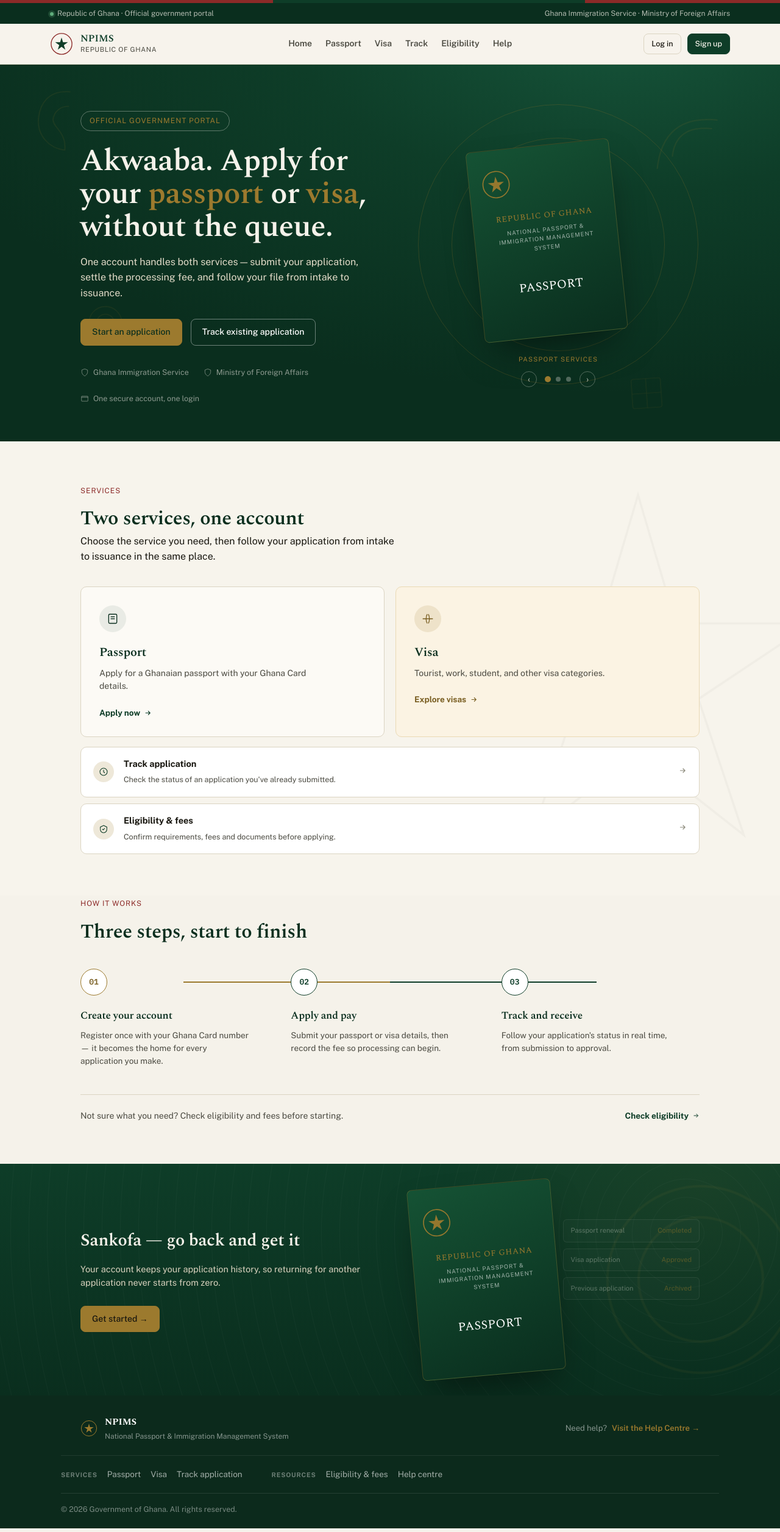
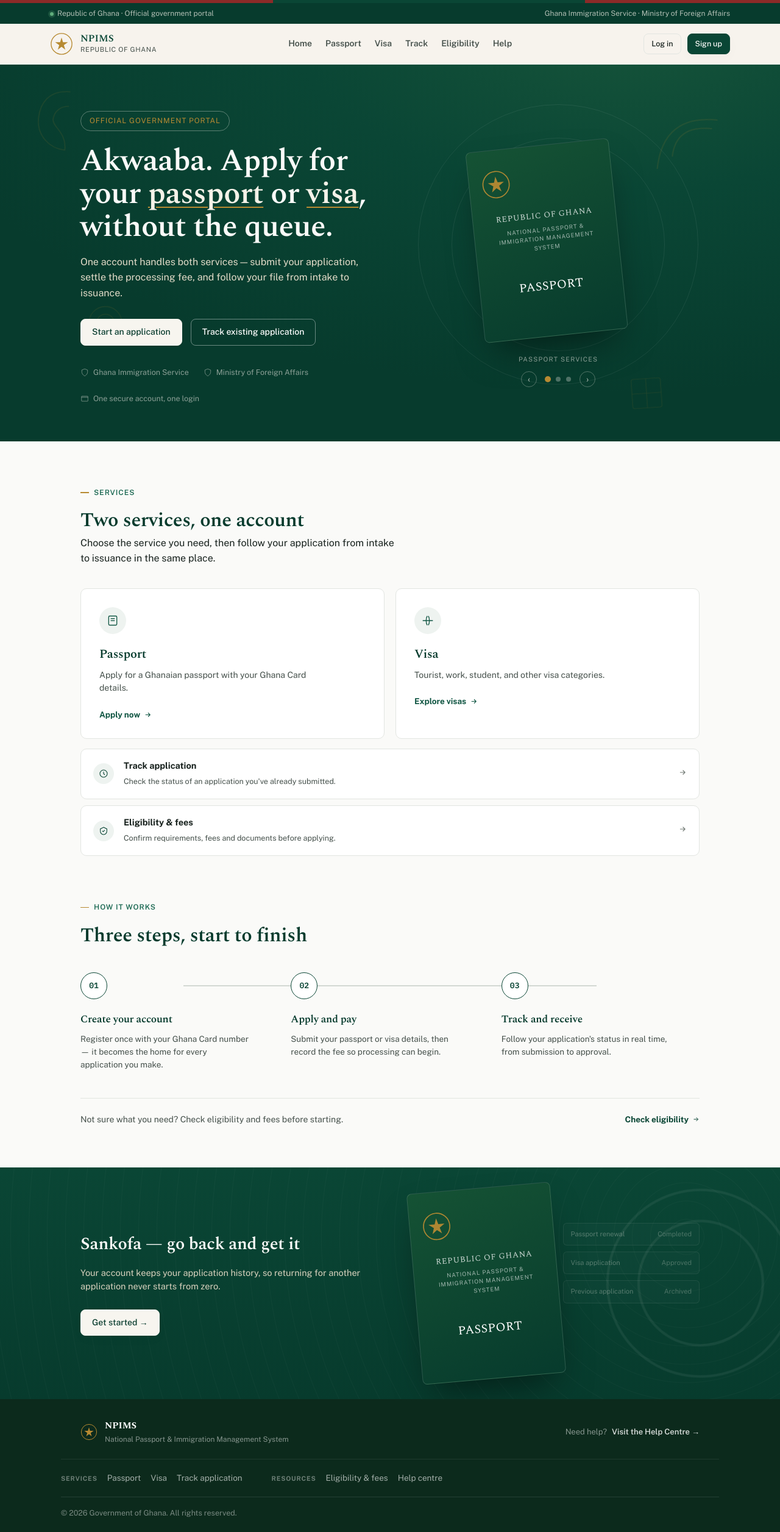
Before and after one commit to harrietfiahagbe-dev/Database_Finals, a Flask app: page / in a window 1280 px wide. Shown: the whole page at 61% size. Run offline with Flask 3, Linux system fonts and the light colour scheme; parts of the project's set-up code (start-up, migrations or seed data) failed here and were passed over.

Commit message:
Frontend_UI

```diff
--- a/static/npims.css
+++ b/static/npims.css
@@ -1,25 +1,51 @@
-/* NPIMS shared design system — institutional forest / clay / gold */
+/* NPIMS shared design system — neutral-first, institutional green, selective gold */
 
 :root {
-  --cream: #F5F2EA;
-  --cream-2: #EEE8D9;
-  --forest: #0E3D28;
-  --forest-deep: #0A2E1E;
+  /* institutional green scale */
+  --green-950: #073B2D;
+  --green-900: #0A4635;
+  --green-800: #125744;
+  --green-700: #1C6953;
+
+  /* gold — identity accent only, muted/desaturated */
+  --gold-600: #B78A32;
+  --gold-500: #C79A3B;
+  --gold-700: #96702A;
+
+  /* ink */
+  --ink-900: #17211D;
+  --ink-700: #45504B;
+  --ink-500: #707873;
+
+  /* neutral surfaces */
+  --surface: #FFFFFF;
+  --surface-warm: #FAFAF8;
+  --surface-soft: #F3F5F2;
+  --border: #E2E5E1;
+  --border-strong: #D3D8D3;
+
+  /* legacy aliases kept so existing component rules stay in sync automatically */
+  --cream: var(--surface-warm);
+  --cream-2: var(--surface-soft);
+  --forest: var(--green-900);
+  --forest-deep: var(--green-950);
   --clay: #8C2A28;
   --clay-light: #A8433A;
-  --gold: #9C7A2E;
-  --gold-dark: #7A5F23;
-  --ink: #18160F;
-  --ink-soft: #4B4A41;
-  --ink-faint: #8A8879;
-  --line: #DBD4C2;
+  --gold: var(--gold-600);
+  --gold-dark: var(--gold-700);
+  --ink: var(--ink-900);
+  --ink-soft: var(--ink-700);
+  --ink-faint: var(--ink-500);
+  --line: var(--border);
+  --line-strong: var(--border-strong);
+
   --radius: 10px;
   --ok: #2F6B48;
   --warn: #8C2A28;
   --pending: #7A6423;
-  --shadow-sm: 0 1px 2px rgba(24, 22, 15, 0.06);
-  --shadow-md: 0 8px 24px rgba(24, 22, 15, 0.09);
-  --focus-ring: 0 0 0 3px rgba(156, 122, 46, 0.45);
+  --shadow-sm: 0 1px 2px rgba(0, 0, 0, 0.02), 0 6px 20px rgba(0, 0, 0, 0.025);
+  --shadow-md: 0 2px 4px rgba(0, 0, 0, 0.03), 0 10px 28px rgba(0, 0, 0, 0.04);
+  --focus-ring: 0 0 0 3px rgba(18, 87, 68, 0.35);
   --transition: 0.18s ease;
 }
 
@@ -343,15 +369,16 @@ button, input, select, textarea {
 }
 
 .btn-gold {
-  background: var(--gold);
-  color: var(--forest-deep);
-  border-color: var(--gold);
+  background: #F7F5EF;
+  color: var(--green-950);
+  border-color: #F7F5EF;
+  box-shadow: 0 1px 2px rgba(0, 0, 0, 0.08);
 }
 
 .btn-gold:hover {
-  background: #b18f42;
-  border-color: #b18f42;
-  color: var(--forest-deep);
+  background: #FFFFFF;
+  border-color: #FFFFFF;
+  color: var(--green-950);
 }
 
 .btn-outline-light {
@@ -631,7 +658,7 @@ table.data td,
 .footer-help {
   font-size: 13px;
   font-weight: 600;
-  color: var(--gold);
+  color: rgba(255, 255, 255, 0.82);
   display: inline-flex;
   align-items: center;
   gap: 8px;
@@ -819,7 +846,11 @@ table.data td,
 
 .hero h1 em {
   font-style: normal;
-  color: var(--gold);
+  color: #F5F2E8;
+  text-decoration: underline;
+  text-decoration-color: var(--gold);
+  text-decoration-thickness: 2px;
+  text-underline-offset: 6px;
 }
 
 .hero .lede {
@@ -869,7 +900,7 @@ table.data td,
 
 .hero-art .arc {
   position: absolute;
-  border: 1px solid rgba(156, 122, 46, 0.25);
+  border: 1px solid rgba(255, 255, 255, 0.08);
   border-radius: 50%;
 }
 
@@ -901,7 +932,7 @@ table.data td,
   font-size: 10.5px;
   letter-spacing: 0.12em;
   text-transform: uppercase;
-  color: var(--gold);
+  color: rgba(247, 243, 236, 0.55);
   white-space: nowrap;
 }
 
@@ -918,7 +949,7 @@ table.data td,
   left: 50%;
   top: 50%;
   transform: translate(-58%, -52%) rotate(-6deg);
-  border: 1px solid rgba(156, 122, 46, 0.35);
+  border: 1px solid rgba(255, 255, 255, 0.14);
   padding: 24px 20px;
   color: #fff;
 }
@@ -936,7 +967,7 @@ table.data td,
   font-size: 13.5px;
   letter-spacing: 0.05em;
   text-transform: uppercase;
-  color: var(--gold);
+  color: rgba(255, 255, 255, 0.78);
 }
 
 .passport-book .p-sub {
@@ -1151,22 +1183,7 @@ table.data td,
 /* —— Service gateway (light section) —— */
 .section--services {
   position: relative;
-  background: #F7F4EC;
-  overflow: hidden;
-}
-
-.section-watermark {
-  position: absolute;
-  top: 50%;
-  right: -6%;
-  width: 620px;
-  height: 620px;
-  transform: translateY(-50%);
-  opacity: 0.025;
-  stroke: var(--forest-deep);
-  fill: none;
-  stroke-width: 1;
-  pointer-events: none;
+  background: var(--surface-warm);
 }
 
 .gateway {
@@ -1188,35 +1205,19 @@ table.data td,
 .gateway-card {
   display: block;
   color: inherit;
+  background: var(--surface);
   border-radius: var(--radius);
-  border: 1px solid var(--line);
+  border: 1px solid var(--border);
   padding: 30px 30px 26px;
   transition: transform var(--transition), border-color var(--transition), box-shadow var(--transition);
 }
 
 .gateway-card:hover,
 .gateway-card:focus-visible {
-  transform: translateY(-3px);
+  transform: translateY(-2px);
+  border-color: var(--border-strong);
   box-shadow: var(--shadow-md);
   outline: none;
-}
-
-.gateway-card--passport {
-  background: #FCFAF5;
-  border-color: var(--line);
-}
-
-.gateway-card--passport:hover {
-  border-color: var(--forest);
-}
-
-.gateway-card--visa {
-  background: #FBF3E3;
-  border-color: #EAD9B4;
-}
-
-.gateway-card--visa:hover {
-  border-color: var(--gold);
 }
 
 .gateway-card .ic-wrap {
@@ -1227,30 +1228,18 @@ table.data td,
   align-items: center;
   justify-content: center;
   margin-bottom: 18px;
-  background: rgba(14, 61, 40, 0.08);
+  background: #EEF3F0;
   transition: background var(--transition);
 }
 
-.gateway-card--visa .ic-wrap {
-  background: rgba(156, 122, 46, 0.14);
-}
-
 .gateway-card:hover .ic-wrap {
-  background: rgba(14, 61, 40, 0.14);
-}
-
-.gateway-card--visa:hover .ic-wrap {
-  background: rgba(156, 122, 46, 0.24);
+  background: #E4ECE7;
 }
 
 .gateway-card .ic-wrap svg {
   width: 20px;
   height: 20px;
-  color: var(--forest-deep);
-}
-
-.gateway-card--visa .ic-wrap svg {
-  color: var(--gold-dark);
+  color: var(--green-800);
 }
 
 .gateway-card h3 {
@@ -1269,14 +1258,10 @@ table.data td,
 .gateway-card .go {
   font-size: 13.5px;
   font-weight: 700;
-  color: var(--forest);
+  color: var(--green-800);
   display: inline-flex;
   align-items: center;
   gap: 6px;
-}
-
-.gateway-card--visa .go {
-  color: var(--gold-dark);
 }
 
 .gateway-card .go svg {
@@ -1322,7 +1307,7 @@ table.data td,
   display: flex;
   align-items: center;
   justify-content: center;
-  background: var(--cream-2);
+  background: #EEF3F0;
   transition: transform var(--transition);
 }
 
@@ -1379,12 +1364,23 @@ table.data td,
 }
 
 .section-head .eyebrow-light {
-  display: inline-block;
+  display: inline-flex;
+  align-items: center;
+  gap: 8px;
   font-size: 12px;
   letter-spacing: 0.08em;
   text-transform: uppercase;
-  color: var(--clay);
+  color: var(--green-700);
+  font-weight: 600;
   margin-bottom: 12px;
+}
+
+.section-head .eyebrow-light::before {
+  content: "";
+  width: 14px;
+  height: 1.5px;
+  background: var(--gold);
+  display: inline-block;
 }
 
 .section-head h2 {
@@ -1428,13 +1424,13 @@ table.data td,
 .process-line .line-seg[data-seg="1"] {
   left: 0;
   width: 50%;
-  background: var(--gold);
+  background: var(--border-strong);
 }
 
 .process-line .line-seg[data-seg="2"] {
   left: 50%;
   width: 50%;
-  background: var(--forest);
+  background: var(--border-strong);
 }
 
 .process.in-view .line-seg[data-seg="1"] {
@@ -1480,11 +1476,6 @@ table.data td,
   margin-bottom: 20px;
 }
 
-.process-step[data-step="1"] .step-node {
-  border-color: var(--gold);
-  color: var(--gold-dark);
-}
-
 .process-step h3 {
   font-size: 17px;
   margin-bottom: 8px;
@@ -1528,9 +1519,7 @@ table.data td,
 
 /* —— Sankofa —— */
 .signature {
-  background:
-    radial-gradient(700px 500px at 90% 10%, rgba(156, 122, 46, 0.08), transparent 60%),
-    linear-gradient(180deg, var(--forest) 0%, var(--forest-deep) 100%);
+  background: linear-gradient(180deg, var(--forest) 0%, var(--forest-deep) 100%);
   color: var(--cream);
   padding: 60px 0;
   position: relative;
@@ -1553,8 +1542,8 @@ table.data td,
   transform: translateY(-50%);
   width: 340px;
   height: 340px;
-  opacity: 0.07;
-  stroke: var(--gold);
+  opacity: 0.06;
+  stroke: var(--cream);
   fill: none;
   stroke-width: 1.2;
   animation: spin 60s linear infinite;
@@ -1594,15 +1583,15 @@ table.data td,
 }
 
 .signature .btn-primary {
-  background: var(--gold);
-  border-color: var(--gold);
-  color: var(--ink);
+  background: #F7F5EF;
+  border-color: #F7F5EF;
+  color: var(--green-950);
 }
 
 .signature .btn-primary:hover {
-  background: #d4a84c;
-  border-color: #d4a84c;
-  color: var(--ink);
+  background: #FFFFFF;
+  border-color: #FFFFFF;
+  color: var(--green-950);
 }
 
 .signature-visual {
@@ -1645,7 +1634,7 @@ table.data td,
 }
 
 .history-rows .hrow span:last-child {
-  color: var(--gold);
+  color: rgba(247, 243, 236, 0.55);
   white-space: nowrap;
   flex: none;
 }
--- a/templates/base.html
+++ b/templates/base.html
@@ -24,8 +24,8 @@
     <div class="nav-row">
       <a class="brand" href="{{ url_for('landing') }}">
         <svg class="coa" viewBox="0 0 40 40" aria-hidden="true">
-          <circle cx="20" cy="20" r="18" fill="none" stroke="#8C2A28" stroke-width="1.4"/>
-          <polygon points="20,9 22.5,17 31,17 24,22 26.5,30 20,25 13.5,30 16,22 9,17 17.5,17" fill="#0E3D28"/>
+          <circle cx="20" cy="20" r="18" fill="none" stroke="#B78A32" stroke-width="1.4"/>
+          <polygon points="20,9 22.5,17 31,17 24,22 26.5,30 20,25 13.5,30 16,22 9,17 17.5,17" fill="#B78A32"/>
         </svg>
         <div class="brand-text">
           <div class="name">NPIMS</div>
@@ -85,8 +85,8 @@
     <div class="wrap footer-top-row">
       <div class="foot-brand">
         <svg class="coa" viewBox="0 0 40 40" aria-hidden="true">
-          <circle cx="20" cy="20" r="18" fill="none" stroke="#9C7A2E" stroke-width="1.4"/>
-          <polygon points="20,9 22.5,17 31,17 24,22 26.5,30 20,25 13.5,30 16,22 9,17 17.5,17" fill="#9C7A2E"/>
+          <circle cx="20" cy="20" r="18" fill="none" stroke="#B78A32" stroke-width="1.4"/>
+          <polygon points="20,9 22.5,17 31,17 24,22 26.5,30 20,25 13.5,30 16,22 9,17 17.5,17" fill="#B78A32"/>
         </svg>
         <div>
           <span class="name">NPIMS</span>
--- a/templates/landing.html
+++ b/templates/landing.html
@@ -41,8 +41,8 @@
             <div class="hero-slide is-active" data-slide="0">
               <div class="doc-card passport-book">
                 <svg class="crest-lg" viewBox="0 0 40 40">
-                  <circle cx="20" cy="20" r="18" fill="none" stroke="#9C7A2E" stroke-width="1.4"/>
-                  <polygon points="20,9 22.5,17 31,17 24,22 26.5,30 20,25 13.5,30 16,22 9,17 17.5,17" fill="#9C7A2E"/>
+                  <circle cx="20" cy="20" r="18" fill="none" stroke="#B78A32" stroke-width="1.4"/>
+                  <polygon points="20,9 22.5,17 31,17 24,22 26.5,30 20,25 13.5,30 16,22 9,17 17.5,17" fill="#B78A32"/>
                 </svg>
                 <div class="p-title">Republic of Ghana</div>
                 <div class="p-sub">National Passport &amp; Immigration Management System</div>
@@ -54,8 +54,8 @@
             <div class="hero-slide" data-slide="1">
               <div class="doc-card passport-book passport-book--visa">
                 <svg class="crest-lg" viewBox="0 0 40 40">
-                  <circle cx="20" cy="20" r="18" fill="none" stroke="#F5F2EA" stroke-width="1.4"/>
-                  <polygon points="20,9 22.5,17 31,17 24,22 26.5,30 20,25 13.5,30 16,22 9,17 17.5,17" fill="#F5F2EA"/>
+                  <circle cx="20" cy="20" r="18" fill="none" stroke="#B78A32" stroke-width="1.4"/>
+                  <polygon points="20,9 22.5,17 31,17 24,22 26.5,30 20,25 13.5,30 16,22 9,17 17.5,17" fill="#B78A32"/>
                 </svg>
                 <div class="p-title">Republic of Ghana</div>
                 <div class="p-sub">Entry &amp; Residence Visa</div>
@@ -74,8 +74,8 @@
             <div class="hero-slide" data-slide="2">
               <div class="doc-card passport-book passport-book--track">
                 <svg class="crest-lg" viewBox="0 0 40 40">
-                  <circle cx="20" cy="20" r="18" fill="none" stroke="#9C7A2E" stroke-width="1.4"/>
-                  <polygon points="20,9 22.5,17 31,17 24,22 26.5,30 20,25 13.5,30 16,22 9,17 17.5,17" fill="#9C7A2E"/>
+                  <circle cx="20" cy="20" r="18" fill="none" stroke="#B78A32" stroke-width="1.4"/>
+                  <polygon points="20,9 22.5,17 31,17 24,22 26.5,30 20,25 13.5,30 16,22 9,17 17.5,17" fill="#B78A32"/>
                 </svg>
                 <div class="p-title">Republic of Ghana</div>
                 <div class="p-sub">Application Status</div>
@@ -106,9 +106,6 @@
 </section>
 
 <section class="section section--services" id="services">
-  <svg class="section-watermark" viewBox="0 0 100 100" aria-hidden="true">
-    <polygon points="50,4 60,38 96,38 66,58 78,94 50,72 22,94 34,58 4,38 40,38" fill="none" stroke="currentColor" stroke-width="0.6"/>
-  </svg>
   <div class="wrap gateway">
     <div class="section-head">
       <span class="eyebrow-light">Services</span>
@@ -232,8 +229,8 @@
         </div>
         <div class="doc-card passport-book">
           <svg class="crest-lg" viewBox="0 0 40 40">
-            <circle cx="20" cy="20" r="18" fill="none" stroke="#9C7A2E" stroke-width="1.4"/>
-            <polygon points="20,9 22.5,17 31,17 24,22 26.5,30 20,25 13.5,30 16,22 9,17 17.5,17" fill="#9C7A2E"/>
+            <circle cx="20" cy="20" r="18" fill="none" stroke="#B78A32" stroke-width="1.4"/>
+            <polygon points="20,9 22.5,17 31,17 24,22 26.5,30 20,25 13.5,30 16,22 9,17 17.5,17" fill="#B78A32"/>
           </svg>
           <div class="p-title">Republic of Ghana</div>
           <div class="p-sub">National Passport &amp; Immigration Management System</div>
```
Also changed, not shown: other parts of static/npims.css (+14 -13 lines).
